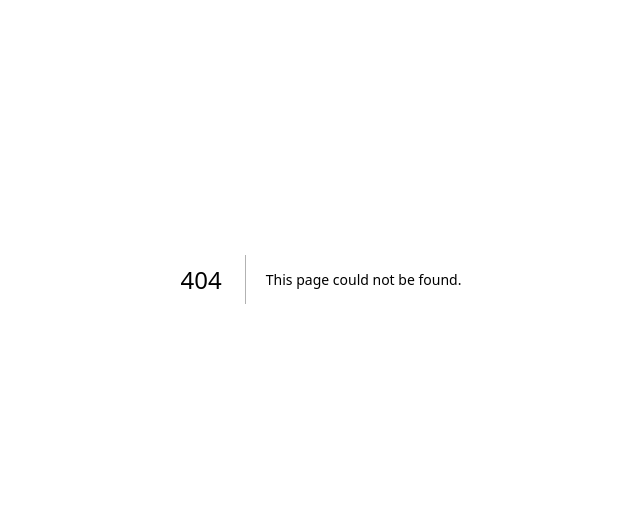
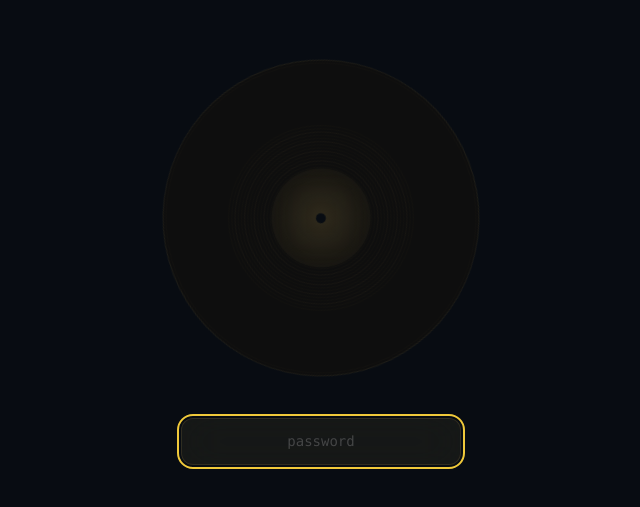
Before and after one commit to billyknightfilm/bk-movie-tickets, a Next.js app: page /secret in a window 1280 px wide. Before the commit this address had no page. Shown: the part 121-628 px from the top of the page, without its empty margins (319-959 px from the left). Built offline with nearby package versions, Linux system fonts and the light colour scheme.

Commit message:
Add /secret page with spinning vinyl, password gate, and typewriter reveal

```diff
--- /dev/null
+++ b/app/secret/page.tsx
@@ -0,0 +1,267 @@
+"use client";
+
+import { useState, useEffect, useRef, useCallback } from "react";
+import { motion, AnimatePresence } from "framer-motion";
+import Link from "next/link";
+
+type Phase = "input" | "transition" | "reveal";
+
+const CORRECT_PASSWORD = "music";
+const LINES = ["Lesley Barber.", "Every Living Breathing Moment by Grant Steller."];
+const TYPE_SPEED = 60;
+const LINE_PAUSE = 400;
+
+export default function SecretPage() {
+  const [phase, setPhase] = useState<Phase>("input");
+  const [password, setPassword] = useState("");
+  const [error, setError] = useState(false);
+  const [shaking, setShaking] = useState(false);
+  const [typed, setTyped] = useState("");
+  const [typingDone, setTypingDone] = useState(false);
+  const inputRef = useRef<HTMLInputElement>(null);
+
+  const handleSubmit = useCallback(() => {
+    if (!password.trim()) return;
+
+    if (password.toLowerCase() === CORRECT_PASSWORD) {
+      setPhase("transition");
+    } else {
+      setError(true);
+      setShaking(true);
+      setPassword("");
+      setTimeout(() => setShaking(false), 400);
+      setTimeout(() => setError(false), 1500);
+    }
+  }, [password]);
+
+  useEffect(() => {
+    if (phase !== "reveal") return;
+
+    const fullText = LINES[0] + "\n" + LINES[1];
+    let i = 0;
+    let paused = false;
+
+    const interval = setInterval(() => {
+      if (paused) return;
+
+      if (i <= fullText.length) {
+        setTyped(fullText.slice(0, i));
+        if (fullText[i - 1] === "\n" && !paused) {
+          paused = true;
+          setTimeout(() => {
+            paused = false;
+          }, LINE_PAUSE);
+        }
+        i++;
+      } else {
+        clearInterval(interval);
+        setTypingDone(true);
+      }
+    }, TYPE_SPEED);
+
+    return () => clearInterval(interval);
+  }, [phase]);
+
+  const grooveRings = Array.from({ length: 18 }, (_, i) => {
+    const r = 38 + i * 3.2;
+    return (
+      <circle
+        key={i}
+        cx="160"
+        cy="160"
+        r={r}
+        fill="none"
+        stroke="rgba(195,170,90,0.07)"
+        strokeWidth={i % 3 === 0 ? "0.8" : "0.4"}
+      />
+    );
+  });
+
+  return (
+    <main className="min-h-screen relative overflow-hidden" style={{ background: "#080c12" }}>
+      <style>{`
+        @keyframes spin {
+          from { transform: rotate(0deg); }
+          to { transform: rotate(360deg); }
+        }
+        @keyframes shake {
+          0%, 100% { transform: translateX(0); }
+          15% { transform: translateX(-6px); }
+          30% { transform: translateX(5px); }
+          45% { transform: translateX(-4px); }
+          60% { transform: translateX(3px); }
+          75% { transform: translateX(-2px); }
+        }
+      `}</style>
+
+      <AnimatePresence mode="wait">
+        {(phase === "input" || phase === "transition") && (
+          <motion.div
+            key="vinyl-phase"
+            className="flex flex-col items-center justify-center min-h-screen px-6"
+            exit={{ opacity: 0 }}
+            transition={{ duration: 0 }}
+          >
+            {/* Vinyl record */}
+            <motion.div
+              className="relative w-[240px] h-[240px] md:w-[320px] md:h-[320px]"
+              animate={
+                phase === "transition"
+                  ? { scale: 18 }
+                  : { scale: 1 }
+              }
+              transition={
+                phase === "transition"
+                  ? { duration: 3.5, ease: "easeInOut" }
+                  : {}
+              }
+              onAnimationComplete={() => {
+                if (phase === "transition") setPhase("reveal");
+              }}
+              style={{ animation: phase === "input" ? "spin 2.5s linear infinite" : undefined }}
+            >
+              {/* Disc */}
+              <svg
+                viewBox="0 0 320 320"
+                className="w-full h-full"
+                style={{
+                  animation: phase === "transition" ? "spin 2.5s linear infinite" : undefined,
+                }}
+              >
+                <circle cx="160" cy="160" r="158" fill="#0e0e0e" stroke="rgba(195,170,90,0.10)" strokeWidth="1" />
+                <circle cx="160" cy="160" r="155" fill="none" stroke="rgba(195,170,90,0.05)" strokeWidth="0.5" />
+                {grooveRings}
+                <circle cx="160" cy="160" r="25" fill="none" stroke="rgba(195,170,90,0.12)" strokeWidth="0.6" />
+              </svg>
+
+              {/* Frosted gold center label */}
+              <div
+                className="absolute top-1/2 left-1/2 -translate-x-1/2 -translate-y-1/2 rounded-full"
+                style={{
+                  width: "31%",
+                  height: "31%",
+                  background: phase === "transition"
+                    ? "radial-gradient(circle, rgba(20,18,12,0.95) 0%, rgba(8,12,18,1) 70%)"
+                    : "radial-gradient(circle, rgba(195,170,90,0.18) 0%, rgba(140,115,45,0.08) 60%, transparent 100%)",
+                  backdropFilter: "blur(20px)",
+                  WebkitBackdropFilter: "blur(20px)",
+                  transition: phase === "transition" ? "background 2s ease-in" : undefined,
+                }}
+              />
+
+              {/* Spindle hole */}
+              <div
+                className="absolute top-1/2 left-1/2 -translate-x-1/2 -translate-y-1/2 w-[3%] h-[3%] rounded-full"
+                style={{ background: "#080c12" }}
+              />
+            </motion.div>
+
+            {/* Password input */}
+            <AnimatePresence>
+              {phase === "input" && (
+                <motion.div
+                  className="mt-10 flex flex-col items-center"
+                  exit={{ opacity: 0 }}
+                  transition={{ duration: 0.3 }}
+                >
+                  <input
+                    ref={inputRef}
+                    type="password"
+                    value={password}
+                    onChange={(e) => setPassword(e.target.value)}
+                    onKeyDown={(e) => e.key === "Enter" && handleSubmit()}
+                    placeholder="password"
+                    autoFocus
+                    className="w-[260px] md:w-[280px] px-5 py-3 text-center font-mono text-[14px] text-white/80 placeholder:text-white/20 outline-none rounded-xl"
+                    style={{
+                      background: "rgba(195,170,90,0.08)",
+                      border: error
+                        ? "1px solid rgba(220,60,60,0.6)"
+                        : "1px solid rgba(195,170,90,0.15)",
+                      backdropFilter: "blur(20px)",
+                      WebkitBackdropFilter: "blur(20px)",
+                      animation: shaking ? "shake 0.4s ease-out" : undefined,
+                      transition: "border-color 0.3s ease",
+                    }}
+                  />
+                  <div className="h-6 mt-3">
+                    <AnimatePresence>
+                      {error && (
+                        <motion.p
+                          className="font-mono text-[11px] tracking-[0.08em]"
+                          style={{ color: "rgba(220,60,60,0.7)" }}
+                          initial={{ opacity: 0, y: -4 }}
+                          animate={{ opacity: 1, y: 0 }}
+                          exit={{ opacity: 0 }}
+                          transition={{ duration: 0.25 }}
+                        >
+                          incorrect password
+                        </motion.p>
+                      )}
+                    </AnimatePresence>
+                  </div>
+                </motion.div>
+              )}
+            </AnimatePresence>
+          </motion.div>
+        )}
+
+        {phase === "reveal" && (
+          <motion.div
+            key="reveal-phase"
+            className="flex flex-col items-center justify-center min-h-screen px-6"
+            initial={{ backgroundColor: "#000" }}
+            animate={{ backgroundColor: "#080c12" }}
+            transition={{ duration: 1.5, delay: 0.5 }}
+          >
+            <div className="text-center">
+              {typed.split("\n").map((line, i) => (
+                <p
+                  key={i}
+                  className="font-bebas text-[20px] md:text-[26px] tracking-[0.12em] leading-relaxed"
+                  style={{ color: "#D4AF37", minHeight: "1.6em" }}
+                >
+                  {line}
+                  {!typingDone && i === typed.split("\n").length - 1 && line.length > 0 && (
+                    <span
+                      className="inline-block w-[2px] h-[1em] ml-1 align-middle"
+                      style={{
+                        background: "#D4AF37",
+                        animation: "blink 0.8s step-end infinite",
+                      }}
+                    />
+                  )}
+                </p>
+              ))}
+            </div>
+
+            <AnimatePresence>
+              {typingDone && (
+                <motion.div
+                  initial={{ opacity: 0 }}
+                  animate={{ opacity: 1 }}
+                  transition={{ duration: 0.6, delay: 0.5 }}
+                  className="mt-12"
+                >
+                  <Link
+                    href="/"
+                    className="font-montserrat text-[10px] tracking-[0.2em] text-white/25 hover:text-white/50 transition-colors duration-300"
+                  >
+                    &larr; HOME
+                  </Link>
+                </motion.div>
+              )}
+            </AnimatePresence>
+          </motion.div>
+        )}
+      </AnimatePresence>
+
+      <style>{`
+        @keyframes blink {
+          0%, 100% { opacity: 1; }
+          50% { opacity: 0; }
+        }
+      `}</style>
+    </main>
+  );
+}
```
